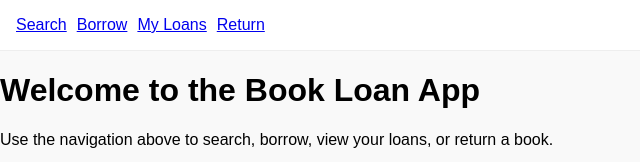
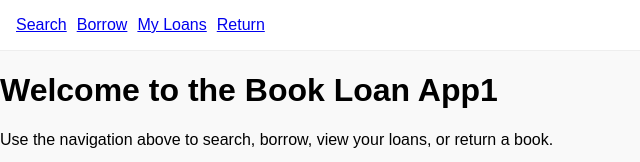
Before and after one commit to LudwigForsberg163/storyshare-frontend, a Next.js app: page / in a window 1280 px wide. Shown: the top 162 px of the page, without its empty margins (0-640 px from the left). Built offline with nearby package versions, Linux system fonts and the light colour scheme.

Commit message:
updating

```diff
--- a/src/app/page.tsx
+++ b/src/app/page.tsx
@@ -1,7 +1,7 @@
 export default function HomePage() {
   return (
     <main>
-      <h1>Welcome to the Book Loan App</h1>
+      <h1>Welcome to the Book Loan App1</h1>
       <p>Use the navigation above to search, borrow, view your loans, or return a book.</p>
     </main>
   );
```
